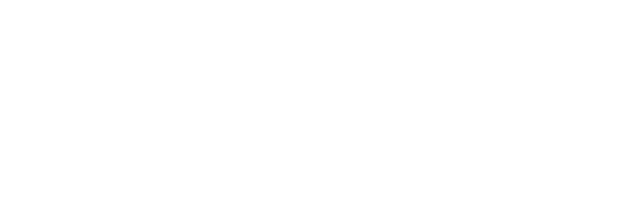
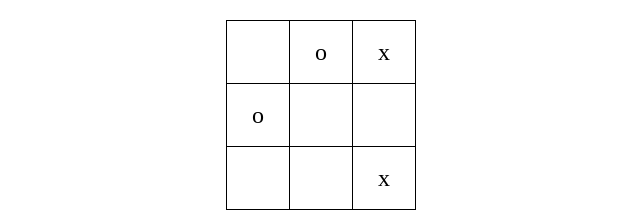
Before and after one commit to Roken-O/TIC-TAC-TOE, a plain HTML site: page index.html in a window 1280 px wide. Shown: the whole page, without its empty margins (319-959 px from the left). Drawn offline with Linux system fonts and the light colour scheme.

Commit message:
render funktion

```diff
--- a/index.html
+++ b/index.html
@@ -4,10 +4,12 @@
     <meta charset="UTF-8">
     <meta name="viewport" content="width=device-width, initial-scale=1.0">
     <title>TIC TAC TOE</title>
-    <link rel="Styleheet" href="style.css">
+    <link rel="Stylesheet" href="style.css">
+
+</head>
+<body onload="init()">
+    <div id="content"></div>
+
     <script src="script.js"></script>
-</head>
-<body>
-
 </body>
 </html>
--- a/script.js
+++ b/script.js
@@ -0,0 +1,29 @@
+let fields = [null, 'circle', 'cross', 'circle', null, null, null, null, 'cross'];
+
+function init(){
+    render();
+}
+
+
+function render() {
+    const contentDiv = document.getElementById('content');
+    let tableHTML = '<table>';
+
+    for (let i = 0; i < 3; i++) {
+        tableHTML += '<tr>';
+        for (let j = 0; j < 3; j++) {
+            const index = i * 3 + j;
+            let cellContent = '';
+            if (fields[index] === 'circle') {
+                cellContent = 'o';
+            } else if (fields[index] === 'cross') {
+                cellContent = 'x';
+            }
+            tableHTML += `<td>${cellContent}</td>`;
+        }
+        tableHTML += '</tr>';
+    }
+
+    tableHTML += '</table>';
+    contentDiv.innerHTML = tableHTML;
+}
--- a/style.css
+++ b/style.css
@@ -0,0 +1,12 @@
+table {
+    border-collapse: collapse;
+    margin: 20px auto;
+}
+td {
+    width: 60px;
+    height: 60px;
+    text-align: center;
+    vertical-align: middle;
+    font-size: 24px;
+    border: 1px solid #000;
+}
```
